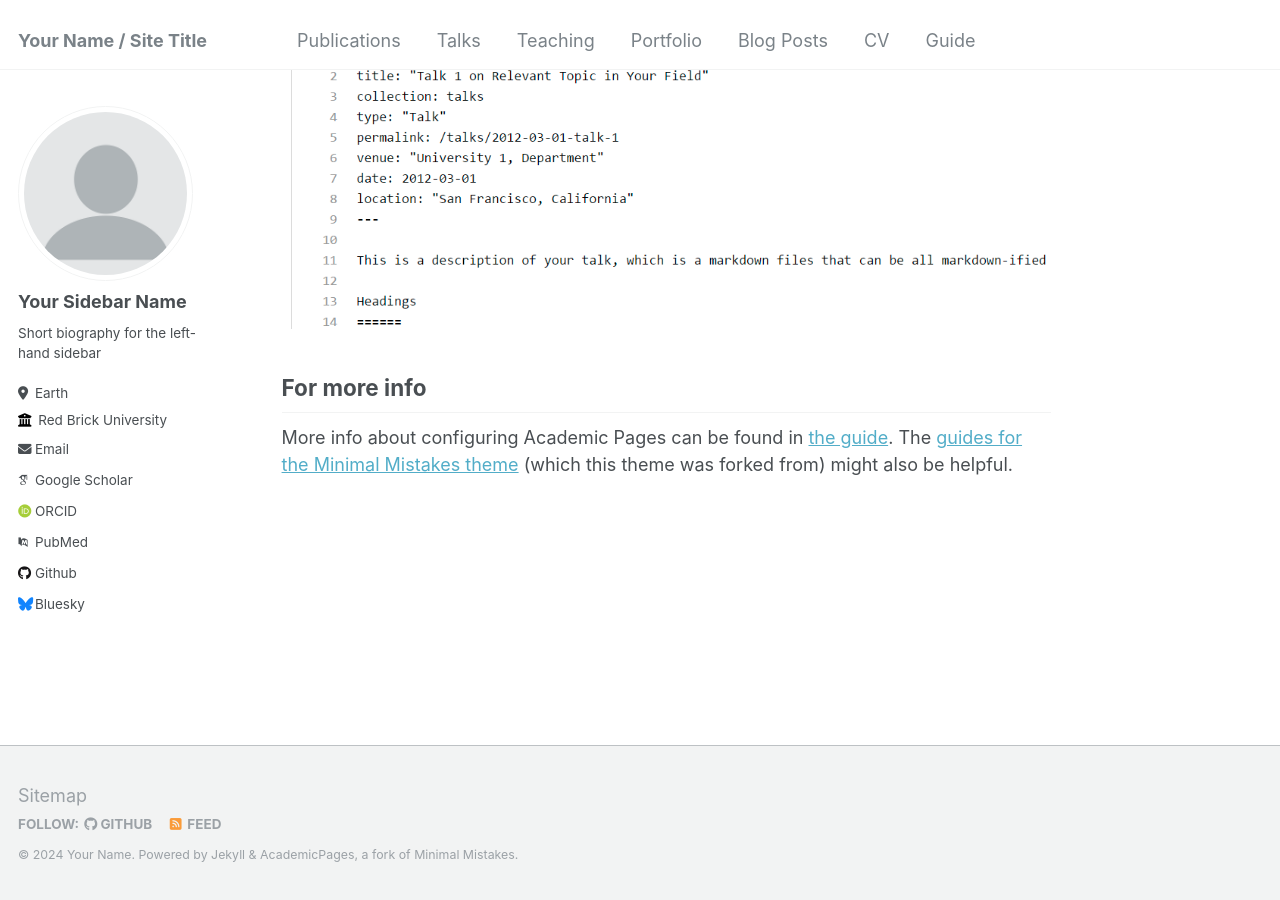
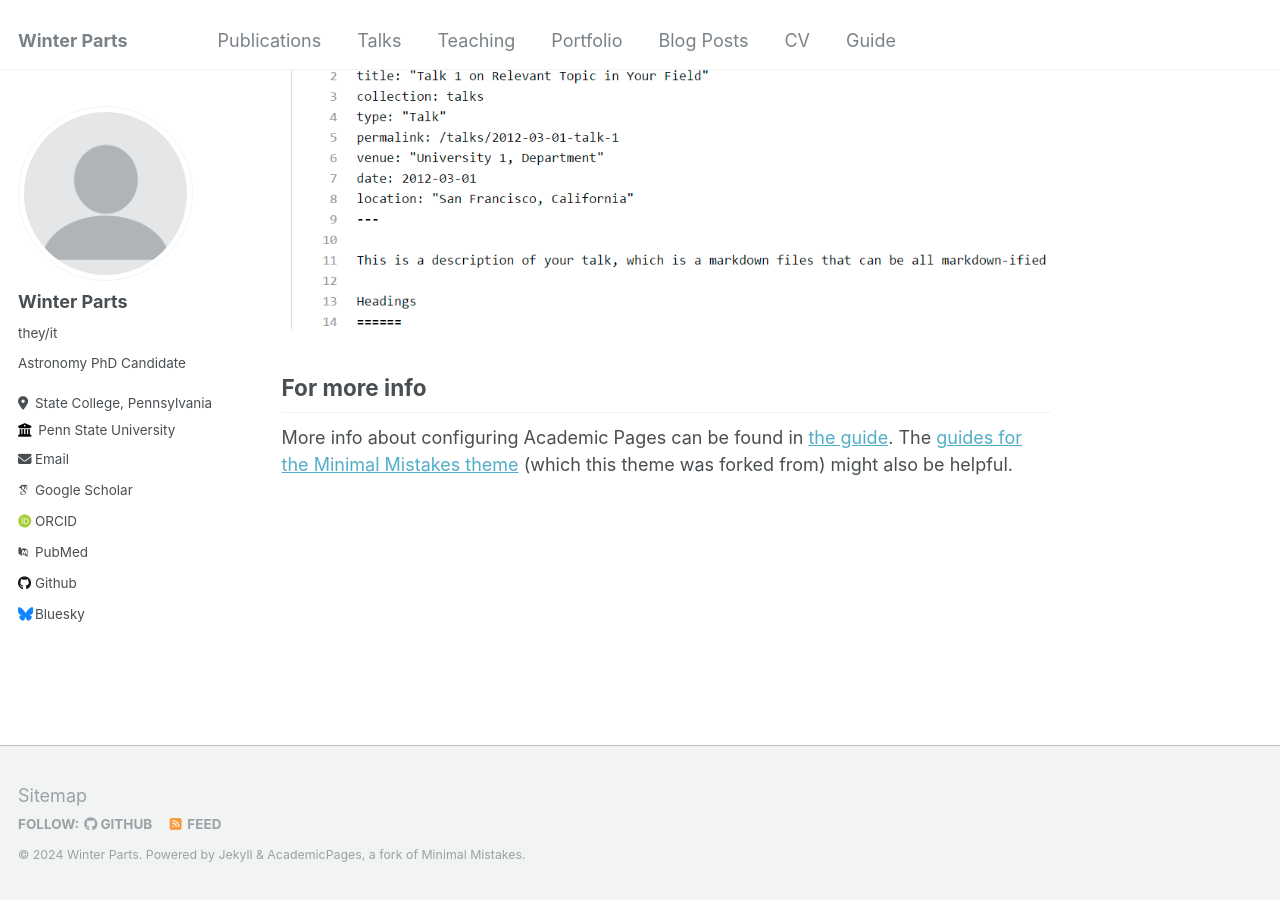
Before and after one commit to winter5229/winter5229.github.io, a Jekyll site: the page built from _pages/about.md, in a window 1280 px wide and 900 px high, scrolled down 2660 px. Built offline with Jekyll 4.4.1, drawn with Linux system fonts in a browser that asks for light colours; some web fonts are replaced.

Commit message:
Update _config.yml
Initial edits to profile on home page

```diff
--- a/_config.yml
+++ b/_config.yml
@@ -8,13 +8,13 @@
 
 # Basic Site Settings
 locale                   : "en-US"
-title                    : "Your Name / Site Title"
+title                    : "Winter Parts"
 title_separator          : "-"
-name                     : &name "Your Name"
+name                     : &name "Winter Parts"
 description              : &description "personal description"
-url                      : https://academicpages.github.io # the base hostname & protocol for your site e.g. "https://mmistakes.github.io"
+url                      : https://winter5229.github.io # the base hostname & protocol for your site e.g. "https://mmistakes.github.io"
 baseurl                  : "" # the subpath of your site, e.g. "/blog"
-repository               : "academicpages/academicpages.github.io"
+repository               : "winter5229/winter5229.github.io"
 
 # Site Author - The following control what appear as part of the author content on the side bar.
 #               If a field is blank the icon and link will not appear, otherwise it will be shown.
@@ -22,13 +22,13 @@ repository               : "academicpages/academicpages.github.io"
 author:
   # Biographic information
   avatar           : "profile.png"
-  name             : "Your Sidebar Name"
-  pronouns         : # example: "she/her"
-  bio              : "Short biography for the left-hand sidebar"
-  location         : "Earth"
-  employer         : "Red Brick University"
+  name             : "Winter Parts"
+  pronouns         : "they/it" # example: "she/her"
+  bio              : "Astronomy PhD Candidate"
+  location         : "State College, Pennsylvania, USA"
+  employer         : "Penn State University"
   uri              : # URL
-  email            : "none@example.org"
+  email            : "winter@psu.edu"
 
   # Academic websites
   arxiv            : # URL - Update with the correct link to your profile
```
